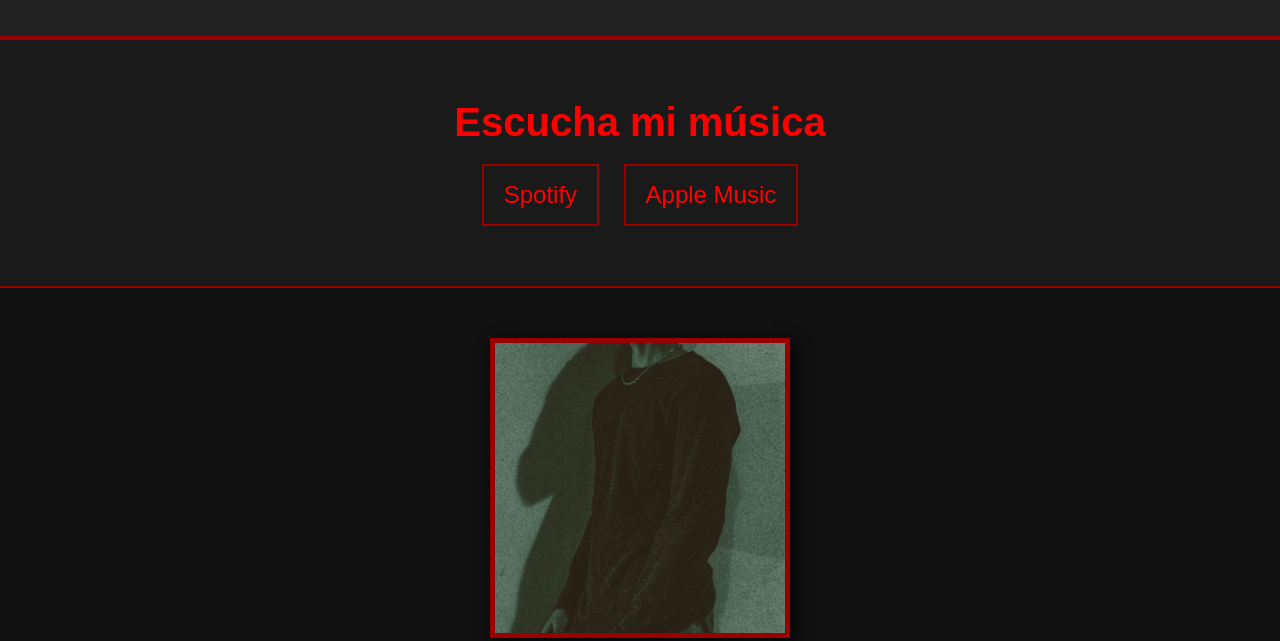
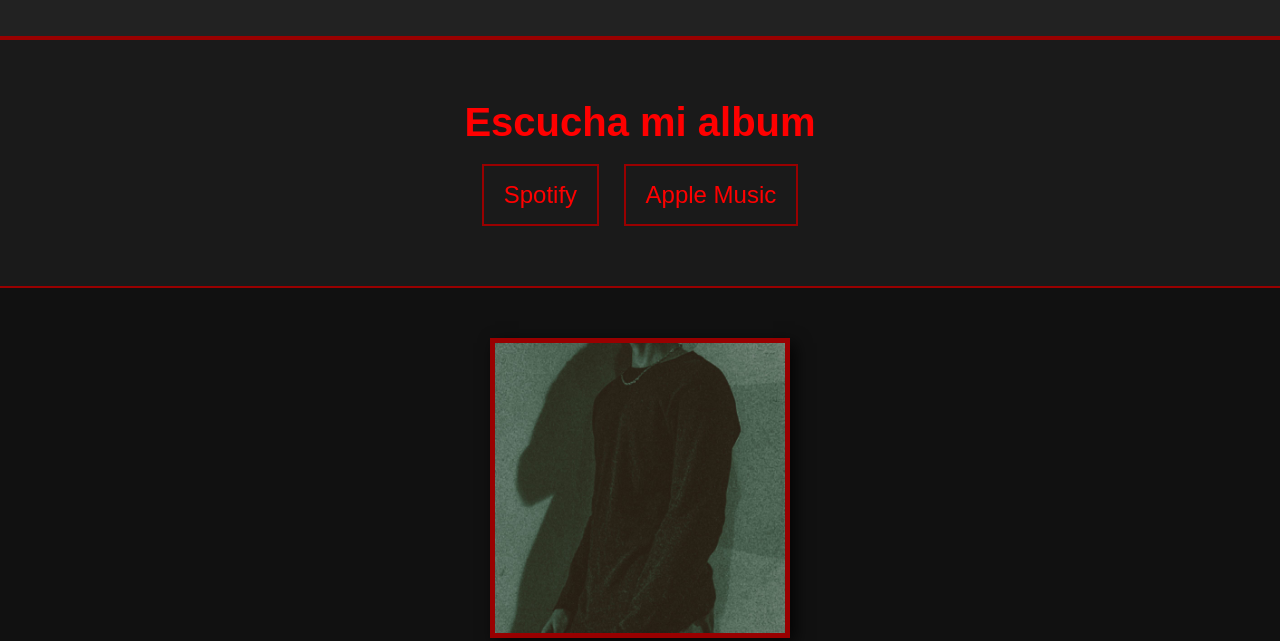
Before and after one commit to KeiferJoel/Keifer_Joel_Artist, a plain HTML site: page index.html in a window 1280 px wide. Shown: the part 372-1013 px from the top of the page. Drawn offline with Linux system fonts and the light colour scheme; a web font is replaced by a local one.

Commit message:
change 4

```diff
--- a/index.html
+++ b/index.html
@@ -4,7 +4,8 @@
     <meta charset="UTF-8">
     <meta name="viewport" content="width=device-width, initial-scale=1.0">
     <meta name="description" content="Sitio oficial de Keifer Joel, productor y músico.">
-    <title>Keifer Joel | Productor y Músico</title>
+    <title>Keifer Joel | CreatedByK</title>
+    <link rel="shortcut icon" href="img/inconKJ.png" type="image/x-icon">
     <link rel="stylesheet" href="styles.css">
 
     <style>
@@ -20,7 +21,7 @@
     </header>
 
     <section id="music">
-        <h2>Escucha mi música</h2>
+        <h2>Escucha mi album</h2>
         <div class="platforms">
             <a href="https://open.spotify.com/artist/3ALYhtvgy0zQkScHfGTcC7" target="_blank">Spotify</a>
             <a href="https://music.apple.com/do/artist/keifer-joel/1561661662" target="_blank">Apple Music</a>
```
Also changed, not shown: img/inconKJ.png (added).
